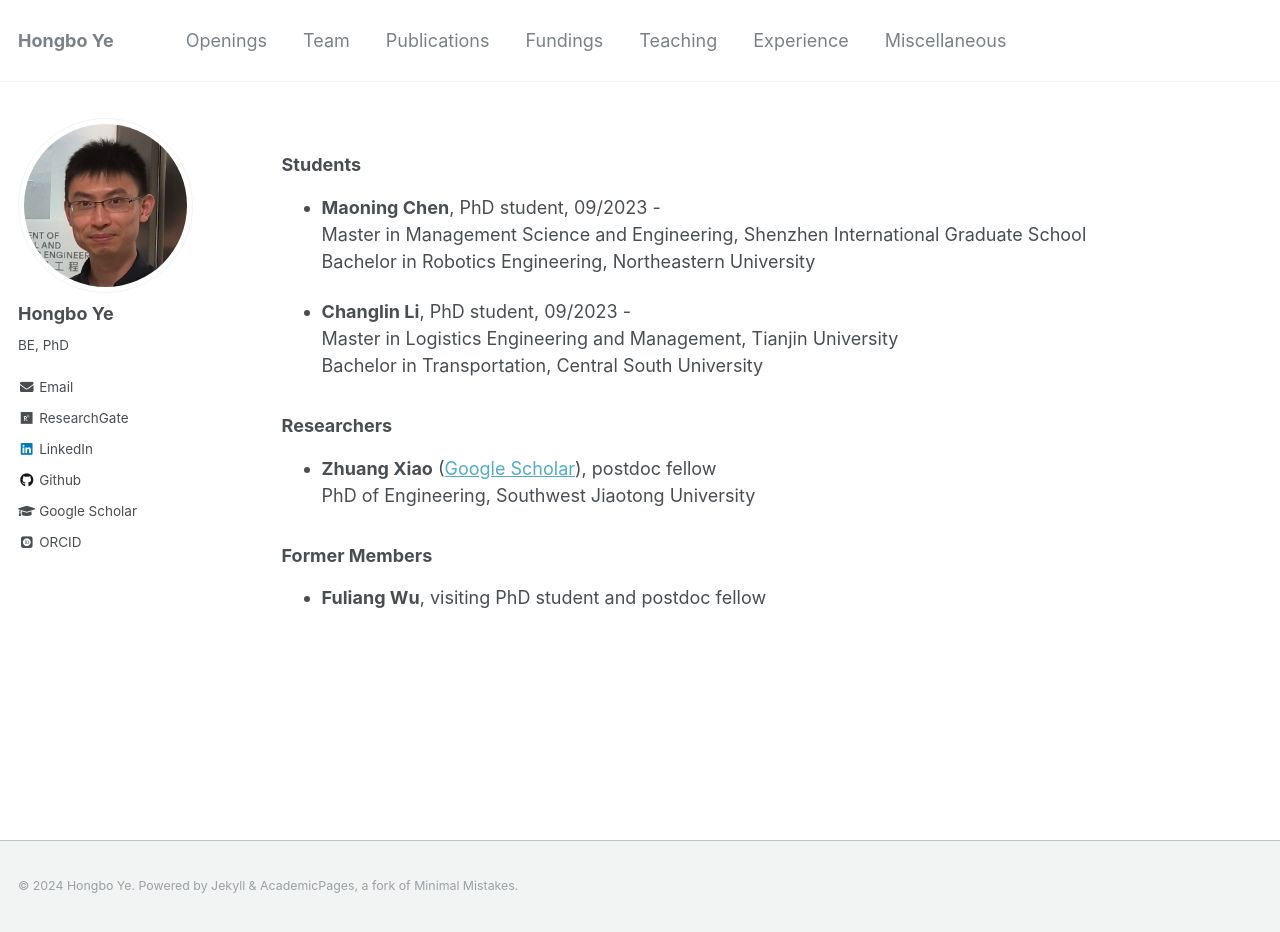
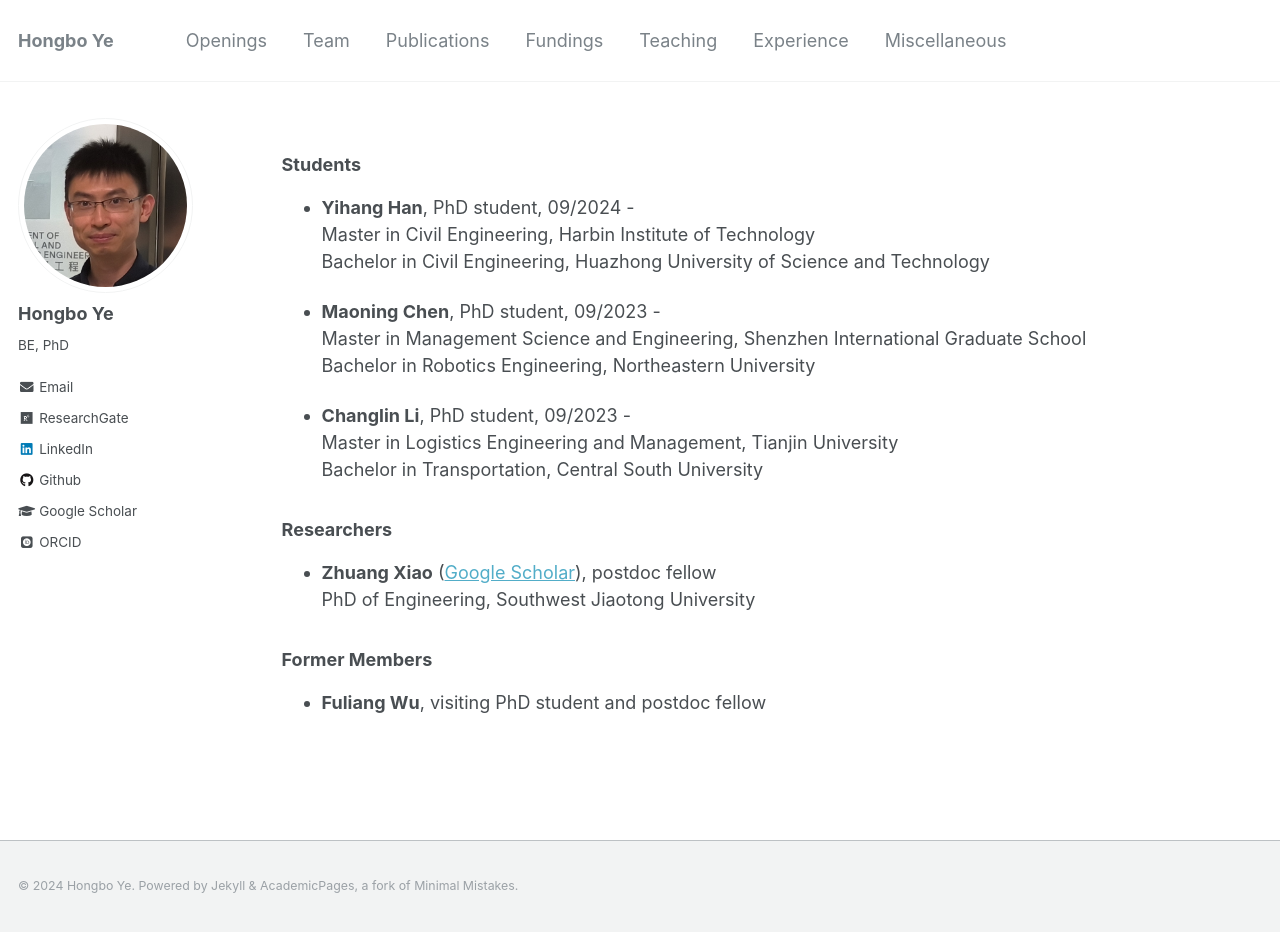
Before and after one commit to hb-ye/hb-ye.github.io, a Jekyll site: the page built from _pages/team.md, in a window 1280 px wide and 932 px high. Built offline with Jekyll 4.4.1, drawn with Linux system fonts in a browser that asks for light colours; some web fonts are replaced.

Commit message:
Update team.md

```diff
--- a/_pages/team.md
+++ b/_pages/team.md
@@ -14,6 +14,8 @@ author_profile: true
 
 ### Students
 
+- **Yihang Han**, PhD student, 09/2024 -  <br> Master in Civil Engineering, Harbin Institute of Technology <br> Bachelor in Civil Engineering, Huazhong University of Science and Technology
+
 - **Maoning Chen**, PhD student, 09/2023 -  <br> Master in Management Science and Engineering, Shenzhen International Graduate School <br> Bachelor in Robotics Engineering, Northeastern University
 
 - **Changlin Li**, PhD student, 09/2023 -  <br> Master in Logistics Engineering and Management, Tianjin University <br> Bachelor in Transportation, Central South University
```
